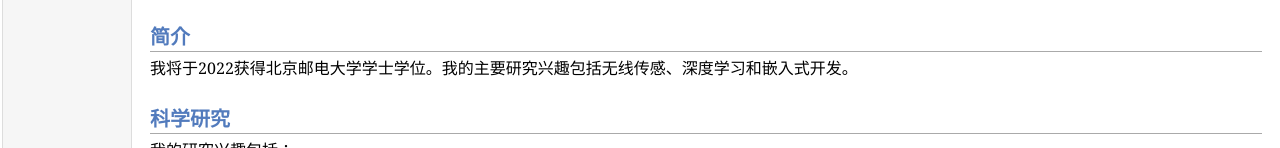
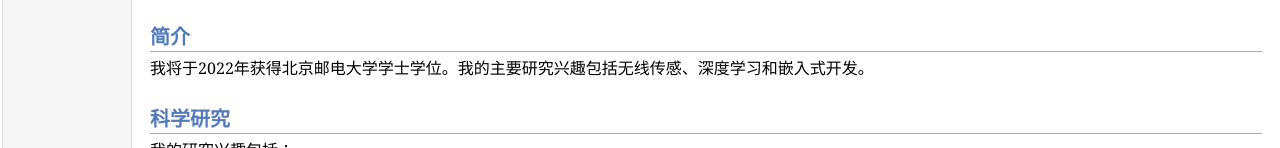
Before and after one commit to Shaw-Fu/Shaw-Fu.github.io, a plain HTML site: page index-chinese.html in a window 1280 px wide. Shown: the part 270-418 px from the top of the page. Drawn offline with Linux system fonts and the light colour scheme.

Commit message:
Update index-chinese.html

```diff
--- a/index-chinese.html
+++ b/index-chinese.html
@@ -34,7 +34,7 @@
 邮箱: <a href="mailto:xiaolaifu@bupt.edu.cn">xiaolaifu@bupt.edu.cn</a></p>
 </td></tr></table>
 <h2>简介</h2>
-<p>我将于2022获得北京邮电大学学士学位。我的主要研究兴趣包括无线传感、深度学习和嵌入式开发。</p>
+<p>我将于2022年获得北京邮电大学学士学位。我的主要研究兴趣包括无线传感、深度学习和嵌入式开发。</p>
 <h2>科学研究</h2>
 <p>我的研究兴趣包括： </p>
 <ul>
```
